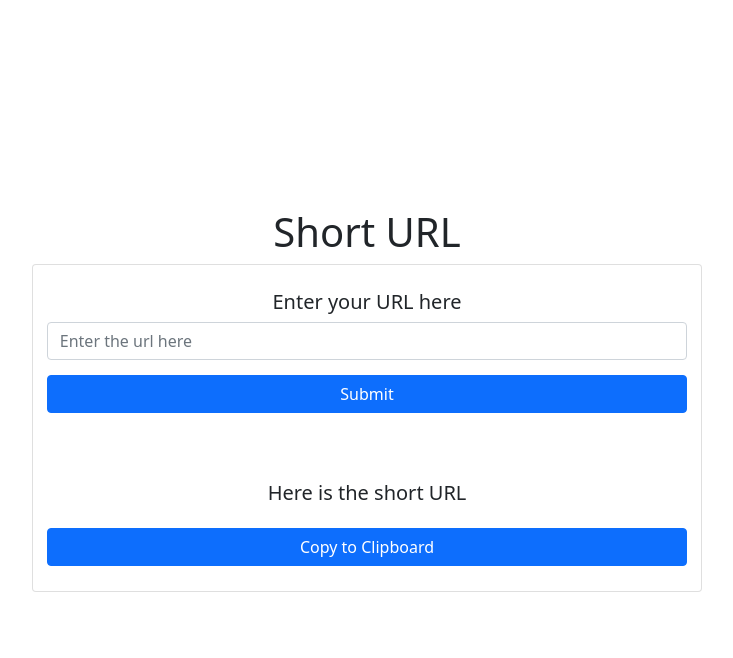
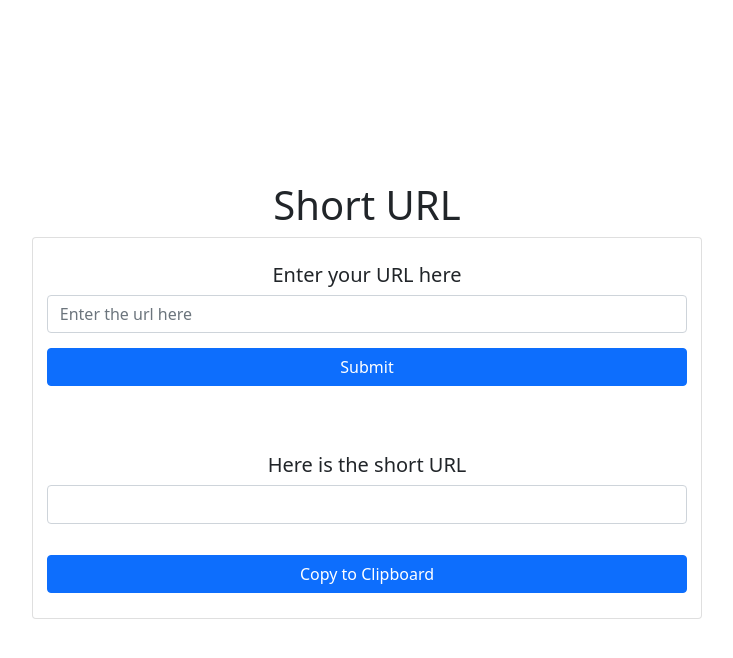
Before and after one commit to RomeoEncinares/ShortURL, a Django app: page / in a window 1280 px wide. Shown: the top 658 px of the page, without its empty margins (273-1006 px from the left). Run offline with Django 4.2, Linux system fonts and the light colour scheme.

Commit message:
Change shorturl output styling to readonly form

```diff
--- a/static/css/style.css
+++ b/static/css/style.css
@@ -26,3 +26,9 @@ body {
     margin-top: 15px;
     width: 100%
 }
+
+#shorturl {
+    background-color: white;
+    color: black;
+    height: 2.4rem;
+}
--- a/templates/index.html
+++ b/templates/index.html
@@ -26,7 +26,7 @@
             <div class="row">
                 <div class="card-body">
                     <h5 class="card-title">Here is the short URL</h5>
-                    <h5 id = "url" >{{ shorturl }}</h5>
+                    <form class="form-control" placeholder="Your Short URL is" id="shorturl" readonly>{{ shorturl }}</form>
                     <a class="btn btn-primary" type="button" > Copy to Clipboard</a>
                 </div>
             </div>
```
